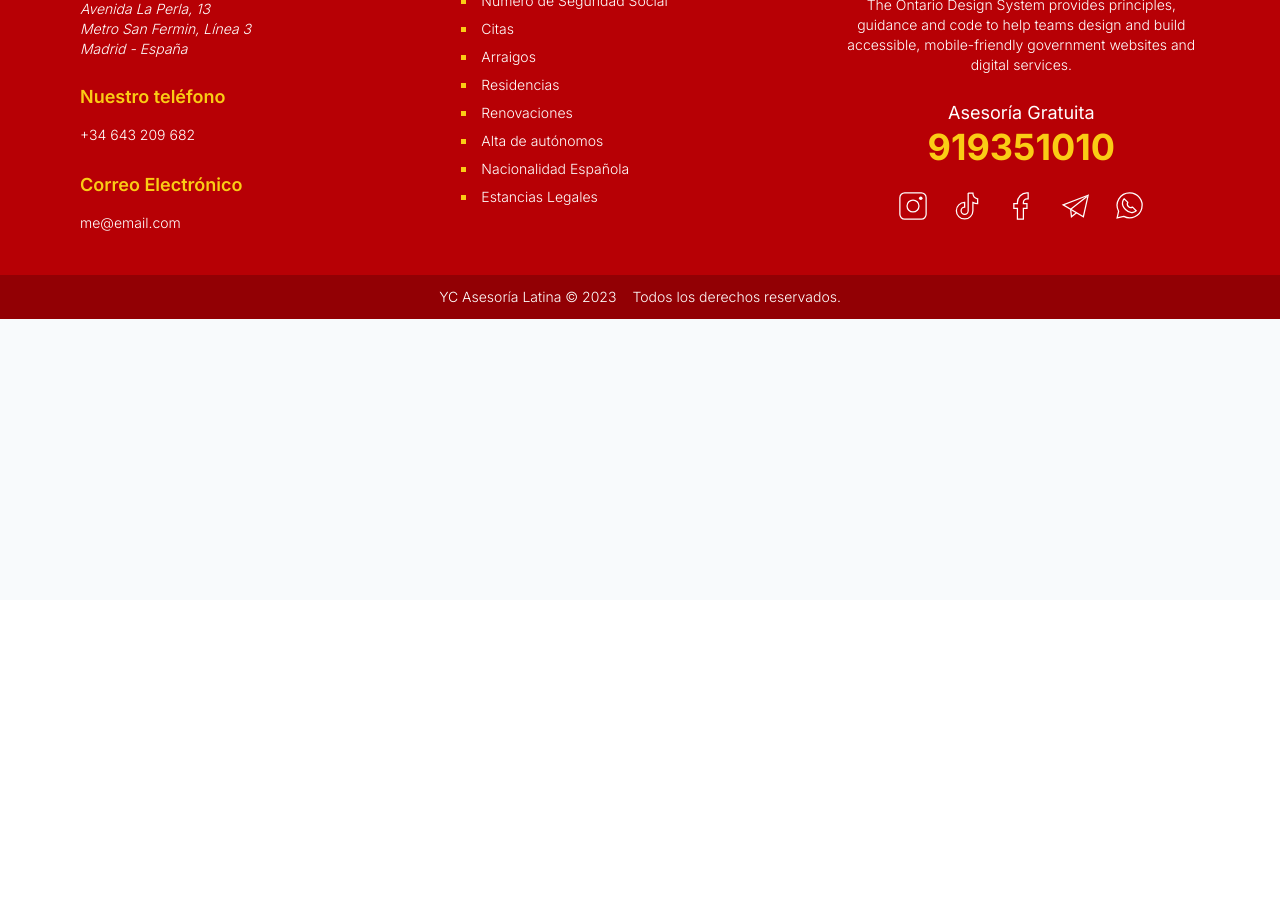
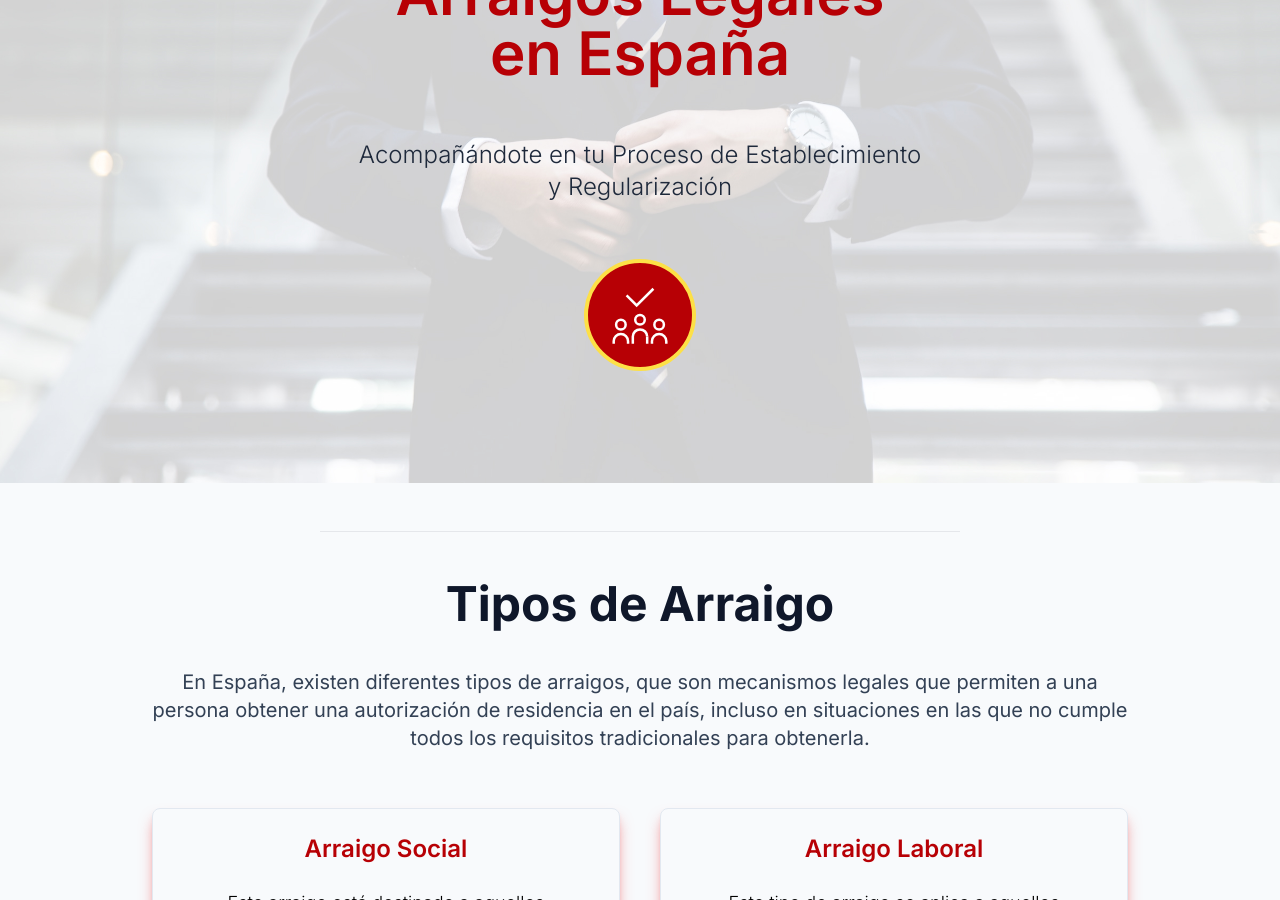
Before and after one commit to ByronCalvete/yc-asesoria-next, a Next.js app: page /arraigos in a window 1280 px wide. Shown: the part 200-1100 px from the top of the page. Before the commit the page ends 800 px from the top, so only its background shows below. Built offline with nearby package versions, Linux system fonts and the light colour scheme.

Commit message:
add: arraigos design

```diff
--- a/app/arraigos/page.jsx
+++ b/app/arraigos/page.jsx
@@ -1,5 +1,105 @@
+import Image from 'next/image'
+import Link from 'next/link'
+
+const data = {
+  arraigos: [
+    {
+      id: 1,
+      title: 'Arraigo Social',
+      content: 'Este arraigo está destinado a aquellos extranjeros que hayan residido de forma continuada en España durante un período mínimo de tres años y puedan demostrar su integración social. Deben aportar pruebas de su arraigo social, como vínculos familiares, participación en actividades comunitarias, voluntariado, etc.',
+    },
+    {
+      id: 2,
+      title: 'Arraigo Laboral',
+      content: 'Este tipo de arraigo se aplica a aquellos extranjeros que pueden demostrar una relación laboral estable en España durante un período mínimo de seis meses. Deben acreditar la existencia de un contrato de trabajo o una oferta de empleo válida, así como demostrar la permanencia continuada en el país.',
+    },
+    {
+      id: 3,
+      title: 'Arraigo Familiar',
+      content: 'Este tipo de arraigo se aplica a aquellos extranjeros que tienen vínculos familiares directos con ciudadanos españoles o residentes legales en España. Puede solicitarse cuando existe un matrimonio o una unión de hecho con un español o residente, o cuando existen hijos menores de edad en común.',
+    },
+    {
+      id: 4,
+      title: 'Arraigo de formación',
+      content: 'El arraigo para la formación es un tipo de permiso de residencia en España que permite a los extranjeros que han completado estudios o programas de formación en el país obtener una autorización de residencia para llevar a cabo actividades de investigación, prácticas profesionales no laborales, voluntariado o formación no remunerada en empresas o instituciones.',
+    },
+    {
+      id: 5,
+      title: 'Arraigo excepcional',
+      content: 'Este tipo de arraigo se concede en casos excepcionales cuando existen circunstancias humanitarias o de interés público que justifiquen la concesión de una autorización de residencia. Por ejemplo, puede aplicarse en situaciones de violencia de género, protección de menores, enfermedades graves, etc.',
+    },
+  ],
+  requisitos: [
+    {
+      id: 1,
+      title: 'Residencia continuada',
+      description: 'El extranjero debe haber residido de forma continuada en España durante un período mínimo de tres años inmediatamente antes de la solicitud.'
+    },
+    {
+      id: 2,
+      title: 'Medios económicos',
+      description: 'Es necesario demostrar que se cuentan con medios económicos suficientes para su sostenimiento y, en su caso, de los miembros de la unidad familiar.',
+    },
+    {
+      id: 3,
+      title: 'Carencia de antecedentes penales',
+      description: 'El solicitante debe acreditar la ausencia de antecedentes penales tanto en España como en los países en los que haya residido anteriormente durante los últimos cinco años.',
+    },
+    {
+      id: 4,
+      title: 'Seguridad social',
+      description: 'Es necesario estar dado de alta en la Seguridad Social o contar con un seguro médico privado válido en España.',
+    },
+  ]
+}
+
 export default function Arraigos() {
   return (
-    <h2>Arraigos</h2>
+    <main>
+      <section className="bg-arraigo bg-center bg-cover py-6 sm:py-16 mb-6 sm:mb-12">
+        <section id="hero" className="max-w-6xl mx-auto flex flex-col-reverse justify-center sm:flex-row p-6 items-center gap-8 sm:gap-10 scroll-mt-40">
+          <article className="max-w-xl flex flex-col items-center gap-14">
+            <h2 className="text-4xl font-semibold text-center sm:text-6xl text-yc-red dark:text-white">
+              Arraigos Legales en España
+            </h2>
+            <p className="text-xl sm:text-2xl font-light text-center text-slate-800">Acompañándote en tu Proceso de Establecimiento y Regularización</p>
+            <figure className="w-28 h-28 mb-6 bg-yc-red rounded-full border-4 border-yellow-300 grid place-content-center">
+              <Image width={60} height={60} src="/arraigos.svg" alt="Pendiente descripción" />
+            </figure>
+          </article>
+        </section>
+      </section>
+
+      <hr className="mx-auto bg-black dark:bg-white w-1/2" />
+
+      <section className="max-w-5xl my-6 grid mx-auto p-6">
+        <h2 className="text-3xl font-bold text-center sm:text-5xl mb-6 text-slate-900">Tipos de Arraigo</h2>
+        <p className="text-xl mt-4 text-center text-slate-700">
+          En España, existen diferentes tipos de arraigos, que son mecanismos legales que permiten a una persona obtener una autorización de residencia en el país, incluso en situaciones en las que no cumple todos los requisitos tradicionales para obtenerla.
+        </p>
+        <div className="mt-14 grid sm:grid-cols-2 gap-10 text-center">
+          {data.arraigos.map(t => (
+            <article key={t.id} className="border border-slate-200 rounded-lg py-6 px-8 text-center shadow-lg shadow-red-500/60">
+              <h3 className="text-2xl font-semibold text-yc-red">{t.title}</h3>
+              <p className="text-lg font-light pt-6">{t.content}</p>
+            </article>
+          ))}
+        </div>
+      </section>
+
+      <hr className="mx-auto bg-black dark:bg-white w-1/2" />
+
+      <section className="max-w-5xl mt-6 grid mx-auto p-6">
+        <h2 className="text-3xl font-bold text-center sm:text-5xl mb-6 text-slate-900">Requisitos a tener en cuenta</h2>
+        <ul className="py-6">
+          {data.requisitos.map(t => (
+            <li key={t.id}>
+              <h3 className="font-normal text-2xl text-yc-red">✔ {t.title}</h3>
+              <p className="font-light p-4 text-xl">{t.description}</p>
+            </li>
+          ))}
+        </ul>
+      </section>
+    </main>
   )
 }
--- a/app/citas/page.jsx
+++ b/app/citas/page.jsx
@@ -1,4 +1,4 @@
-import Link from 'next/link'
+import Image from 'next/image'
 import Appointment from './components/Appointment'
 import ContactForm from '../components/ContactForm'
 
@@ -38,11 +38,14 @@ export default function Citas() {
 
   return (
     <main>
-      <div className="bg-hero dark:bg-none dark:bg-[#363939]">
+      <div className="bg-citas bg-cover bg-center dark:bg-none dark:bg-[#363939]">
         <section id="hero" className="max-w-5xl mx-auto flex flex-col justify-center px-6 py-14 items-center gap-8 sm:gap-10 scroll-mt-40">
           <h2 className="text-4xl font-bold text-left sm:text-5xl text-slate-900 dark:text-white mb-2 sm:mb-6">
             Te ayudamos con las citas de extranjería
           </h2>
+          <figure className="w-28 h-28 mb-6 bg-yc-red rounded-full border-4 border-yellow-300 grid place-content-center">
+            <Image width={60} height={60} src="/citas.svg" alt="Pendiente descripción" />
+          </figure>
           <ul className="w-full grid grid-cols-1 sm:grid-cols-3 gap-8 px-2 sm:px-12">
             {appointments.map(appointment => (
               <Appointment
--- a/app/components/Service.jsx
+++ b/app/components/Service.jsx
@@ -4,7 +4,7 @@ import Link from 'next/link'
 export default function Service({ srcImage, altImage, name, width, height, link }) {
   return (
     <Link href={link}>
-      <figure className="mx-auto w-2/3 sm:w-full flex flex-col items-center border border-slate-900 hover:border-yc-red dark:border-gray-100 bg-white dark:bg-slate-200 py-6 px-2 rounded-3xl shadow-md hover:shadow-2xl cursor-pointer">
+      <figure className="mx-auto w-5/6 sm:w-full flex flex-col items-center border border-slate-900 hover:border-yc-red dark:border-gray-100 bg-white dark:bg-slate-200 py-6 px-2 rounded-3xl shadow-lg sm:shadow-transparent shadow-red-500/80 sm:hover:shadow-red-500/70 cursor-pointer">
         <div className="w-28 h-28 mb-6 bg-yc-red rounded-full border-4 border-yellow-300 grid place-content-center">
           <Image width={width} height={height} src={srcImage} alt={altImage} />
         </div>
--- a/app/page.js
+++ b/app/page.js
@@ -124,7 +124,9 @@ export default function Home() {
               Tu camino hacia una nueva vida, respaldado por expertos legales en extranjería
             </p>
             <div className="mt-8 flex justify-center gap-4">
-              <button className="bg-slate-100 active:bg-white px-3 py-4 text-md md:text-xl rounded-lg hover:opacity-95 text-yc-red w-full sm:w-1/3 border border-black shadow-md hover:shadow-xl"><Link href='/asesoria-gratuita'>Asesoría Gratuita</Link></button>
+              <Link href="/asesoria-gratuita" className="bg-slate-100 active:bg-white text-center px-3 py-4 text-lg md:text-xl rounded-lg hover:opacity-95 text-yc-red w-full sm:w-1/3 border border-black shadow-md hover:shadow-xl">
+                Asesoría Gratuita
+              </Link>
             </div>
           </article>
         </section>
@@ -132,7 +134,7 @@ export default function Home() {
 
       <hr className="mx-auto bg-black dark:bg-white w-1/2" />
 
-      <section id="services" className="max-w-5xl mx-auto p-6 my-6 sm:my-12 scroll-mt-20 widescreen:section-min-height tallscreen:section-min-height">
+      <section id="services" className="max-w-5xl mx-auto p-6 my-6 scroll-mt-20 widescreen:section-min-height tallscreen:section-min-height">
         <h2 className="text-3xl font-bold text-center sm:text-5xl mb-6 text-slate-900 dark:text-white">
           Nuestros servicios
         </h2>
--- a/tailwind.config.js
+++ b/tailwind.config.js
@@ -16,7 +16,9 @@ module.exports = {
       },
       backgroundImage: {
         'hero': "url('/pattern.svg')",
-        'hero2': "url('/portada.jpg')"
+        'hero2': "url('/portada.jpg')",
+        'arraigo': "url('/arraigos.jpg')",
+        'citas': "url('/calendar.jpg')",
       },
       keyframes: {
         'open-menu': {
```
Also changed, not shown: public/arraigos.jpg (added), public/calendar.jpg (added).
